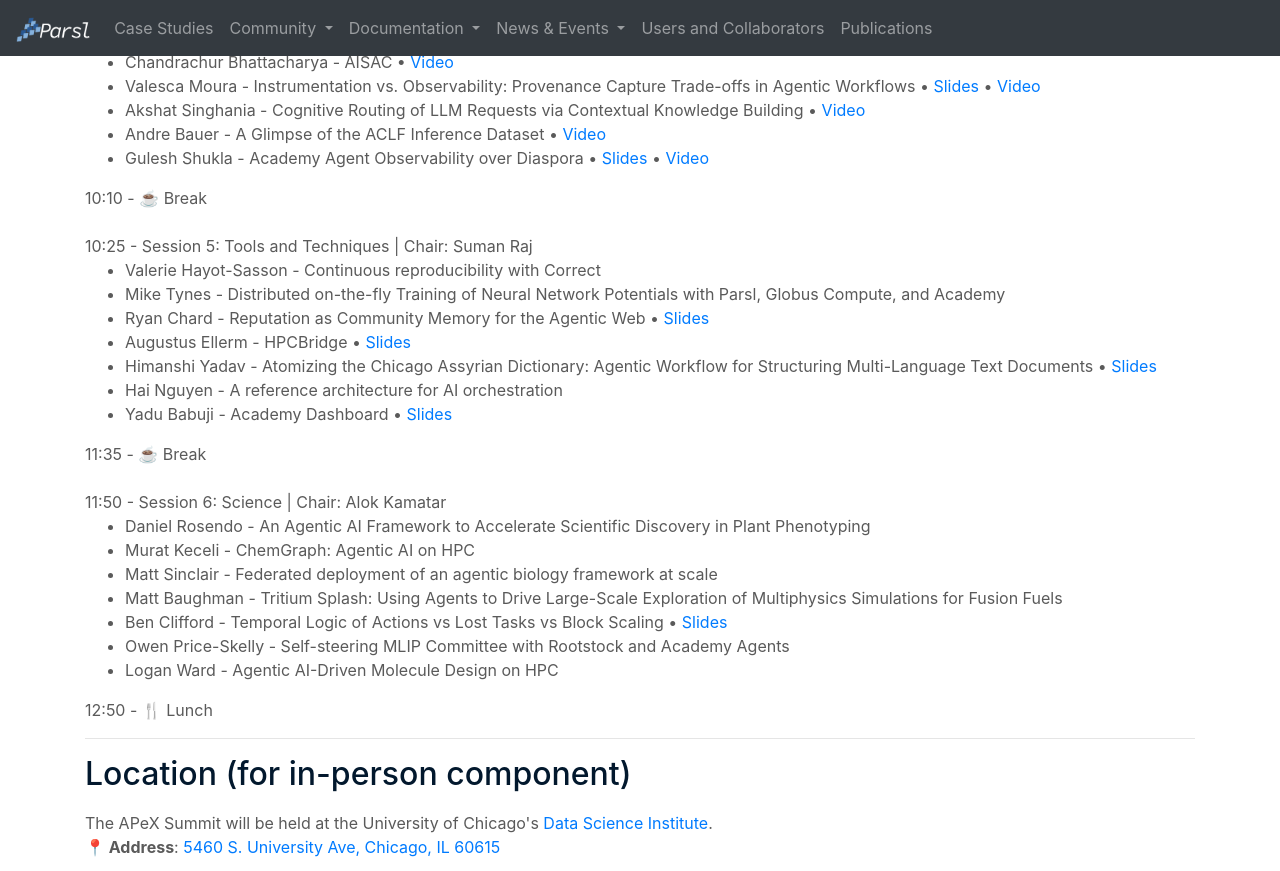
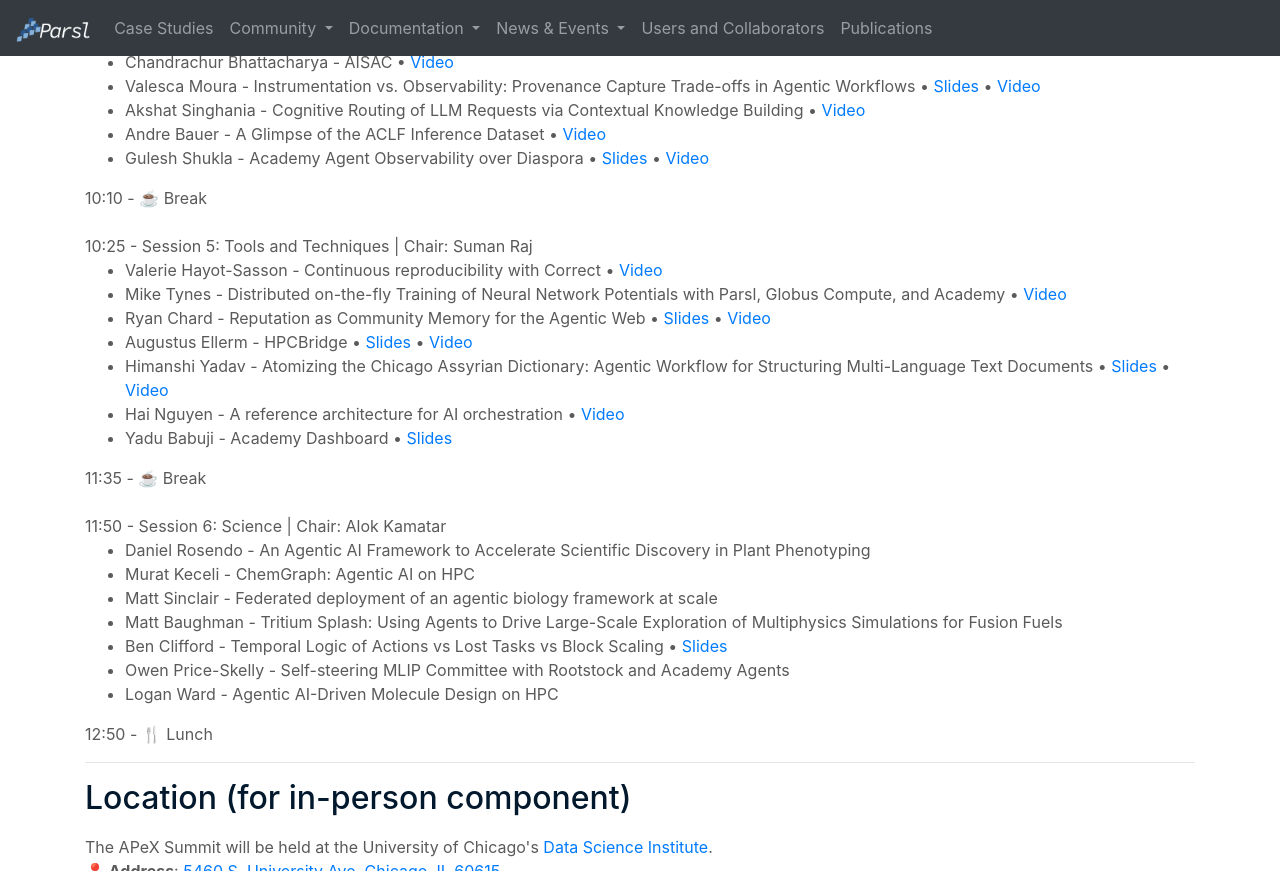
Before and after one commit to Parsl/parsl.github.io, a Jekyll site: the page built from parslfest/apex2026.html, in a window 1280 px wide and 900 px high, scrolled down 1684 px, cut to the strip 0-871 px from the top of the window. Built offline with Jekyll 4.4.1, drawn with Linux system fonts in a browser that asks for light colours.

Commit message:
add videos for session 5

```diff
--- a/parslfest/apex2026.html
+++ b/parslfest/apex2026.html
@@ -124,12 +124,12 @@
 
 10:25 - Session 5: Tools and Techniques | Chair: Suman Raj
 <ul>
-<li>Valerie Hayot-Sasson - Continuous reproducibility with Correct   </li>
-<li>Mike Tynes - Distributed on-the-fly Training of Neural Network Potentials with Parsl, Globus Compute, and Academy   </li>
-<li>Ryan Chard - Reputation as Community Memory for the Agentic Web    • <a href="2026/rchard-cairn.pdf" target="_blank">Slides</a></li>
-<li>Augustus Ellerm - HPCBridge • <a href="2026/ellerm-hpc-bridge.html" target="_blank">Slides</a></li>
-<li>Himanshi Yadav - Atomizing the Chicago Assyrian Dictionary: Agentic Workflow for Structuring Multi-Language Text Documents • <a href="2026/yadav-dictionary" target="_blank">Slides</a></li>
-<li>Hai Nguyen - A reference architecture for AI orchestration  </li>
+<li>Valerie Hayot-Sasson - Continuous reproducibility with Correct • <a href="https://youtu.be/4HJV83Q1lSk">Video</a> </li>
+<li>Mike Tynes - Distributed on-the-fly Training of Neural Network Potentials with Parsl, Globus Compute, and Academy  • <a href="https://youtu.be/lEQ78oGybPQ">Video</a> </li>
+<li>Ryan Chard - Reputation as Community Memory for the Agentic Web    • <a href="2026/rchard-cairn.pdf" target="_blank">Slides</a>  • <a href="https://youtu.be/tmsA12-mctE">Video</a> </li>
+<li>Augustus Ellerm - HPCBridge • <a href="2026/ellerm-hpc-bridge.html" target="_blank">Slides</a>   • <a href="https://youtu.be/uw9n9v657c8">Video</a>  </li>
+<li>Himanshi Yadav - Atomizing the Chicago Assyrian Dictionary: Agentic Workflow for Structuring Multi-Language Text Documents • <a href="2026/yadav-dictionary.pdf" target="_blank">Slides</a>  • <a href="https://youtu.be/M1ZcZu00RGQ">Video</a></li>
+<li>Hai Nguyen - A reference architecture for AI orchestration  • <a href="https://youtu.be/yWGRtTdocOs">Video</a>  </li>
 <li>Yadu Babuji - Academy Dashboard  • <a href="https://docs.google.com/presentation/d/1mv-I3JAUjnX39PVWjcZ_PIO3QAqPh9jvJ4bqfI8eA9E/edit?usp=sharing" target="_blank">Slides</a> </li>
 </ul>
 
```
